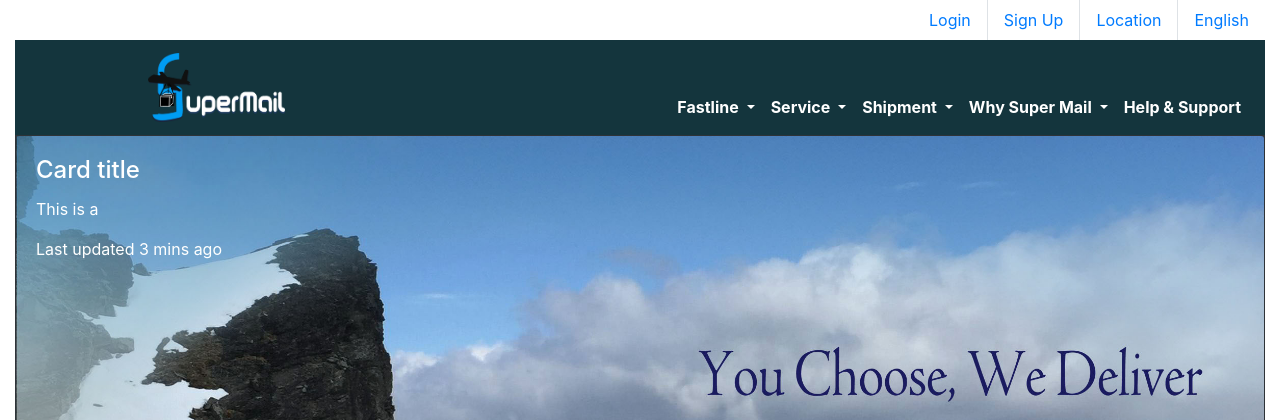
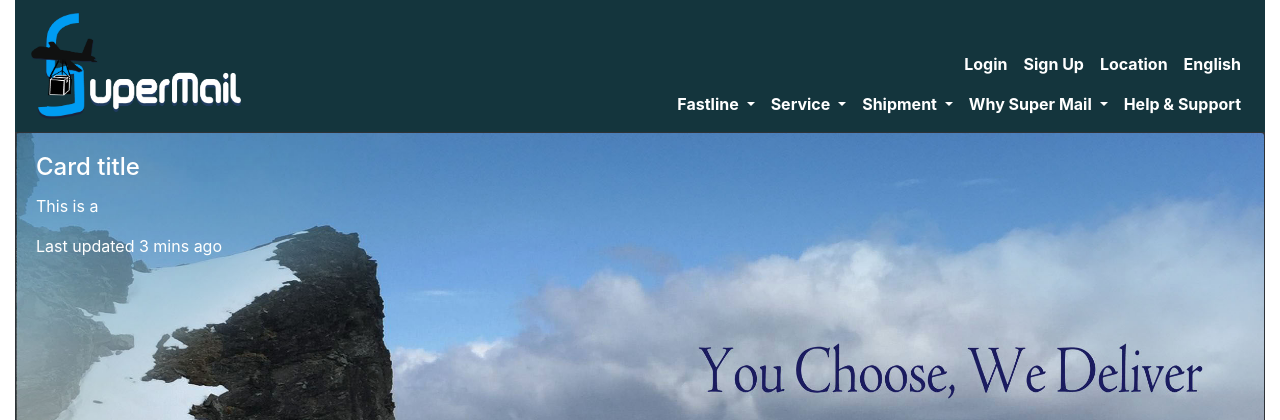
Before and after one commit to CarlLeePhp/509_WebProject, a PHP site: page / in a window 1280 px wide. Shown: the top 420 px of the page. Run offline with PHP 8.4, Linux system fonts and the light colour scheme.

Commit message:
2NavBars

```diff
--- a/css/main.css
+++ b/css/main.css
@@ -12,6 +12,10 @@
 header {
     height: 100px;
 
+}
+
+#topbar {
+    background-color: #14353d;
 }
 
 nav {
--- a/index.html
+++ b/index.html
@@ -16,35 +16,31 @@
   </head>
   <body>
     <div class="container-fluid">
-        <!-- Topbar -->
-        <div class="d-flex justify-content-end">
-            <ul class="nav float-right">
-                <li class="nav-item border-right">
-                    <a class="nav-link" href="#">Login</a>
-                </li>
-                <li class="nav-item  border-right">
-                    <a class="nav-link" href="#">Sign Up</a>
-                </li>
-                <li class="nav-item  border-right">
-                    <a class="nav-link" href="#">Location</a>
-                </li>
-                <li class="nav-item">
-                    <a class="nav-link" href="#">English</a>
-                </li>
-            </ul>
-        </div>
-
         <!-- Navbar Type A -->
         <!-- ml: margin left, mr: margin right -->
         <!-- Give align-self-end to div #navbarSupportedContent makes the nav align bottom of navbar -->
         <nav class="navbar navbar-expand-lg navbar-dark">
-            <div class="col-md-1"></div>
-            <a class="navbar-brand col-md-3" href="index.html"><img src="./img/logo.png" class="img-fluid" width="50%" height="50%" alt="supermail"></a>
+
+            <a class="navbar-brand" href="index.html"><img src="./img/logo.png" class="img-fluid" width="210" height="100" alt="supermail"></a>
             <button class="navbar-toggler" type="button" data-toggle="collapse" data-target="#navbarSupportedContent" aria-controls="navbarSupportedContent" aria-expanded="false" aria-label="Toggle navigation">
             <span class="navbar-toggler-icon"></span>
             </button>
 
-            <div class="collapse navbar-collapse align-self-end" id="navbarSupportedContent">
+            <div class="collapse navbar-collapse align-self-end flex-column" id="navbarSupportedContent">
+                <ul class="navbar-nav ml-auto">
+                    <li class="nav-item">
+                            <a class="nav-link text-white font-weight-bold" href="./helpandSupport.html">Login</a>
+                    </li>
+                    <li class="nav-item">
+                            <a class="nav-link text-white font-weight-bold" href="./helpandSupport.html">Sign Up</a>
+                    </li>
+                    <li class="nav-item">
+                            <a class="nav-link text-white font-weight-bold" href="./helpandSupport.html">Location</a>
+                    </li>
+                    <li class="nav-item">
+                            <a class="nav-link text-white font-weight-bold" href="./helpandSupport.html">English</a>
+                    </li>
+                </ul>
             <ul class="navbar-nav ml-auto">
 
                 <li class="nav-item dropdown">
```
Also changed, not shown: testLayout.html (added, +51 -0 lines).
